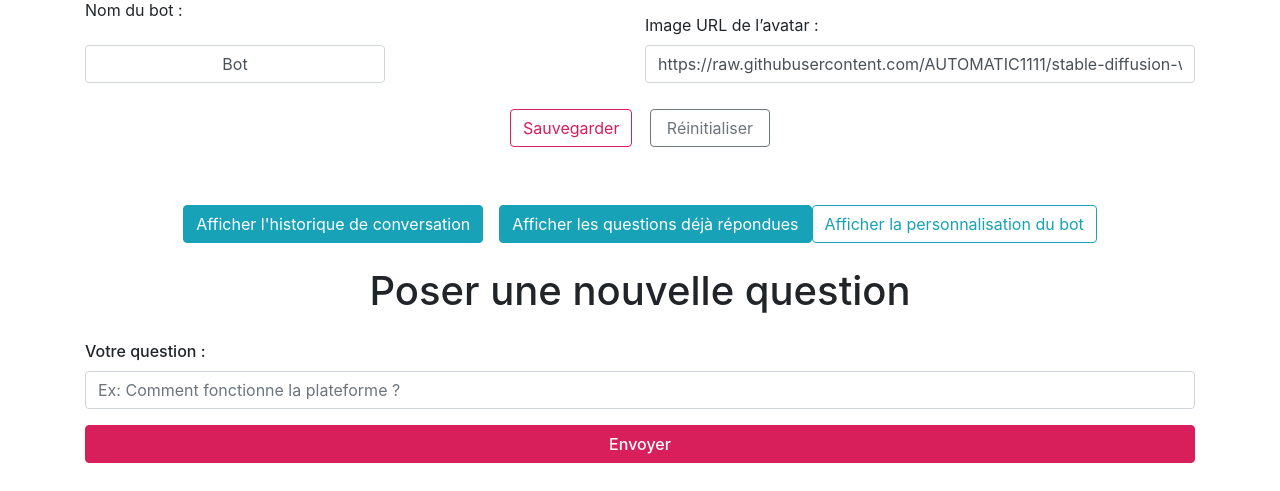
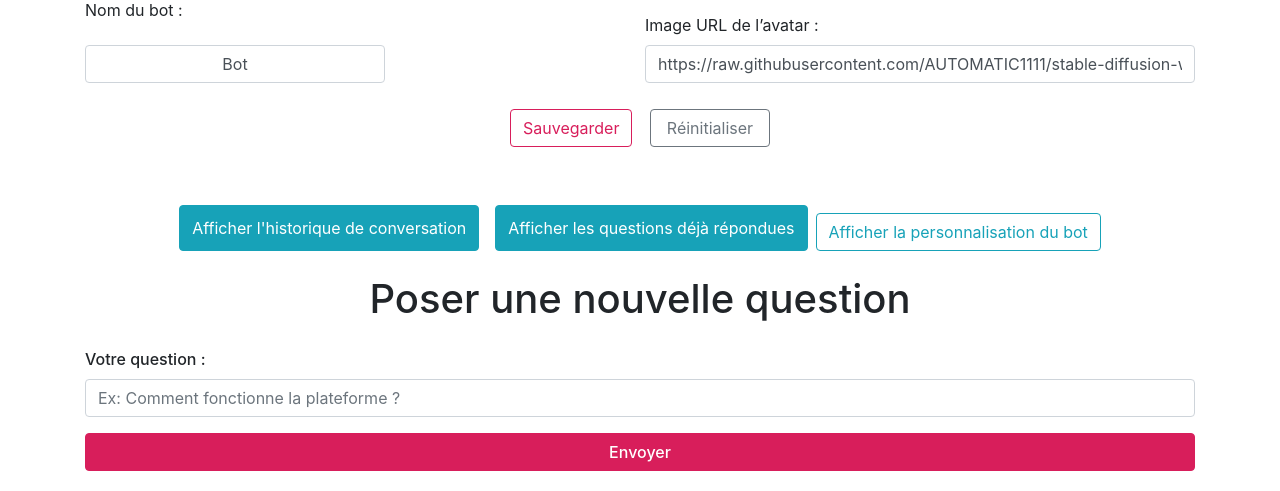
Before and after one commit to BaptisteChesneau/RNCP_flask, a Flask app: page /chatbot in a window 1280 px wide. Shown: the part 233-724 px from the top of the page. Run offline with Flask 3, Linux system fonts and the light colour scheme; data that the repository does not hold is empty; some libraries are stand-ins or nearby versions.

Commit message:
Upgrade visual chatbot

```diff
--- a/static/css/styles.css
+++ b/static/css/styles.css
@@ -1052,3 +1052,11 @@ input[type="password"] {
   from { opacity: 0; transform: translateY(20px); }
   to { opacity: 1; transform: translateY(0); }
 }
+
+/*============================================================
+  32) BOUTON AFFICHER LA PERSONNALISATION
+============================================================*/
+#toggle-customization {
+  margin-top: 15px;
+  margin-left: 10px;
+}
--- a/templates/chatbot.html
+++ b/templates/chatbot.html
@@ -50,12 +50,20 @@
     </div>
   </div>
 
-  <!-- 🔘 Boutons Historique + Questions Répondues -->
+  <!-- 🔘 Boutons Historique + Questions Répondues + Personnalisation -->
   <div class="text-center mb-4 d-flex justify-content-center flex-wrap gap-3">
-    <button id="show-history-btn" class="btn btn-info mr-2">Afficher l'historique de conversation</button>
-    <button id="show-answered-btn" class="btn btn-info ml-2 position-relative">Afficher les questions déjà répondues
-    <button id="toggle-customization" class="btn btn-outline-info">Afficher la personnalisation du bot</button>
-      <span id="notif-badge" class="badge badge-danger position-absolute" style="top: -10px; right: -10px; display: none;">0</span>
+    <button id="show-history-btn" class="btn btn-info mr-2">
+      Afficher l'historique de conversation
+    </button>
+
+    <button id="show-answered-btn" class="btn btn-info ml-2 position-relative">
+      Afficher les questions déjà répondues
+      <span id="notif-badge" class="badge badge-danger position-absolute"
+            style="top: -10px; right: -10px; display: none;">0</span>
+    </button>
+
+    <button id="toggle-customization" class="btn btn-outline-info ml-2 mt-2">
+      Afficher la personnalisation du bot
     </button>
   </div>
 
```
